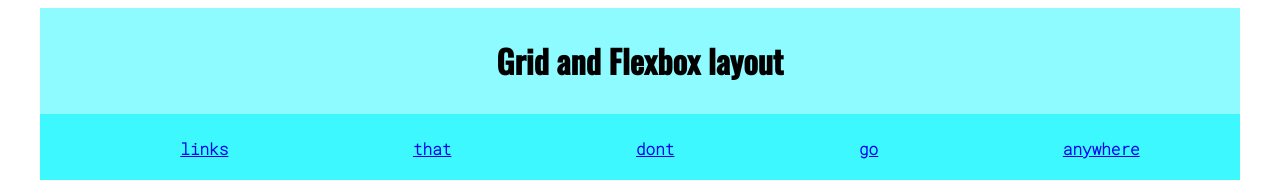
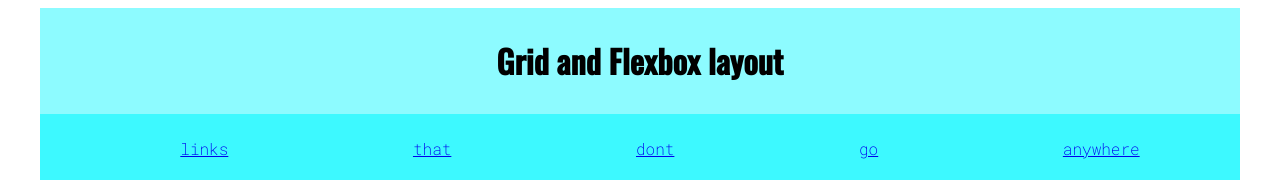
Before and after one commit to reianden/Assignment-10-, a plain HTML site: page index.html in a window 1280 px wide. Shown: the top 180 px of the page. Drawn offline with nearby package versions, Linux system fonts and the light colour scheme.

Commit message:
Update index.html

```diff
--- a/index.html
+++ b/index.html
@@ -4,7 +4,6 @@
 <link rel="preconnect" href="https://fonts.googleapis.com">
 <link rel="preconnect" href="https://fonts.gstatic.com" crossorigin>
 <link href="https://fonts.googleapis.com/css2?family=Oswald:wght@500&family=Roboto+Mono:wght@200&display=swap" rel="stylesheet">
-<head>
 <body>
     <div class="container">
         <header>
@@ -12,11 +11,11 @@
         </header>
         <nav>
             <ul>
-                    <strong><a href="#">links</a></strong>
-                    <strong><a href="#">that</a></strong>
-                    <strong><a href="#">dont</a></strong>
-                    <strong><a href="#">go</a></strong>
-                    <strong><a href="#">anywhere</a></strong>
+                <a href="#">links</a>
+                <a href="#">that</a>
+                <a href="#">dont</a>
+                <a href="#">go</a>
+                <a href="#">anywhere</a>
             </ul>
         </nav>
         <div class="flex-grid-thirds">
@@ -68,5 +67,4 @@
         </footer>
     </div>
 </body>
-</head>
 </html>
```
Lines whose indentation alone changed are shown as unchanged.
